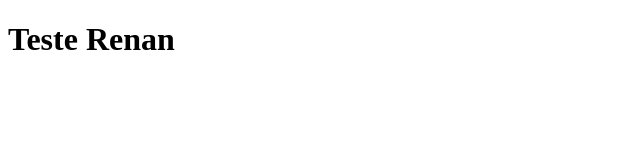
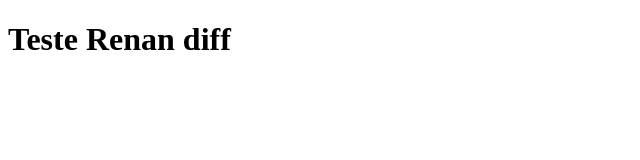
Before and after one commit to github-renan/clone-tabnews, a Next.js app: page / in a window 1280 px wide. Shown: the top 160 px of the page, without its empty margins (0-640 px from the left). Built offline with nearby package versions, Linux system fonts and the light colour scheme.

Commit message:
Quinto commit com alteração do index

```diff
--- a/pages/index.js
+++ b/pages/index.js
@@ -1,6 +1,6 @@
 function Home(){
 
-    return <h1>Teste Renan</h1>
+    return <h1>Teste Renan diff</h1>
 }
 
 export default Home;
```
